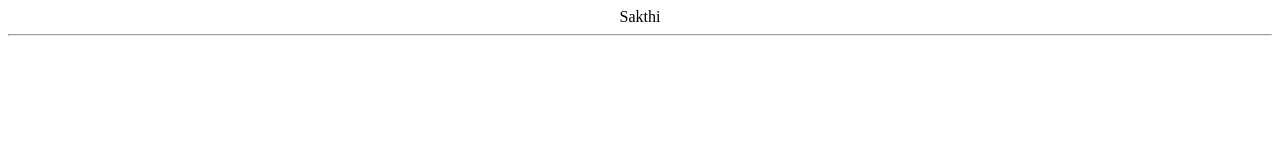
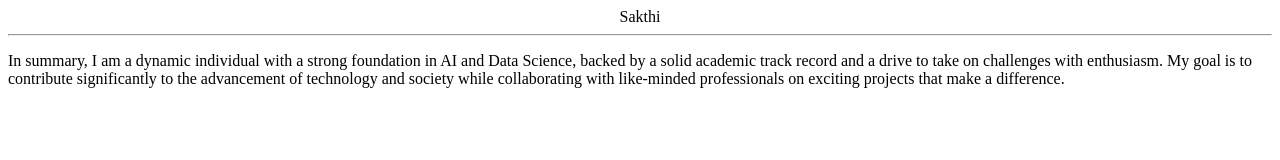
Before and after one commit to Meenakshi-here/Repo, a plain HTML site: page index.html in a window 1280 px wide. Drawn offline with Linux system fonts and the light colour scheme.

Commit message:
para added

```diff
--- a/index.html
+++ b/index.html
@@ -2,3 +2,8 @@
     <hi>Sakthi</hi>
 </center>
 <hr>
+<p>
+    In summary,
+    I am a dynamic individual with a strong foundation in AI and Data Science, backed by a solid academic track record and a drive to take on challenges with enthusiasm. My goal is to contribute significantly to the advancement of technology and society while collaborating with like-minded professionals on exciting projects that make a difference.
+
+</p>
```
